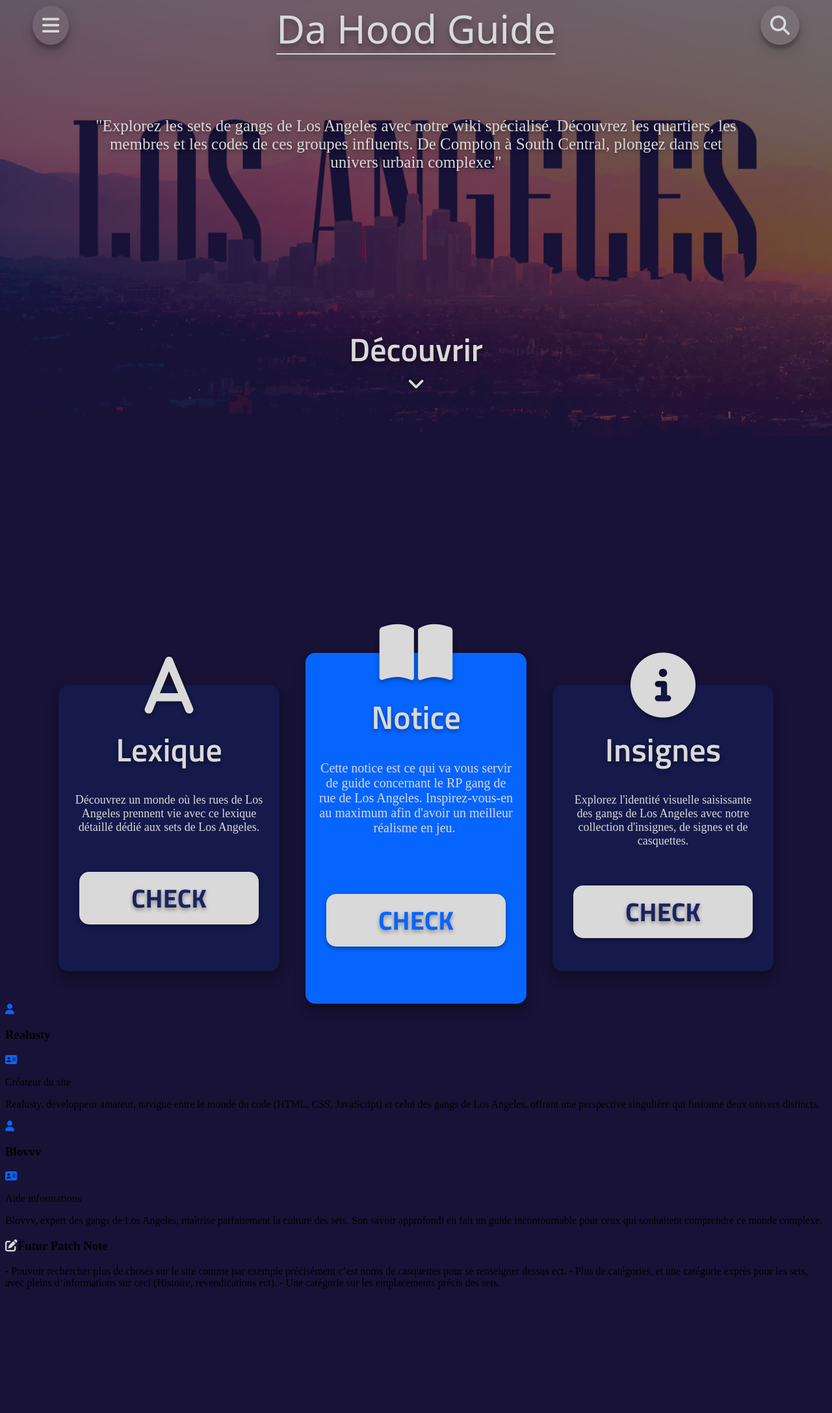
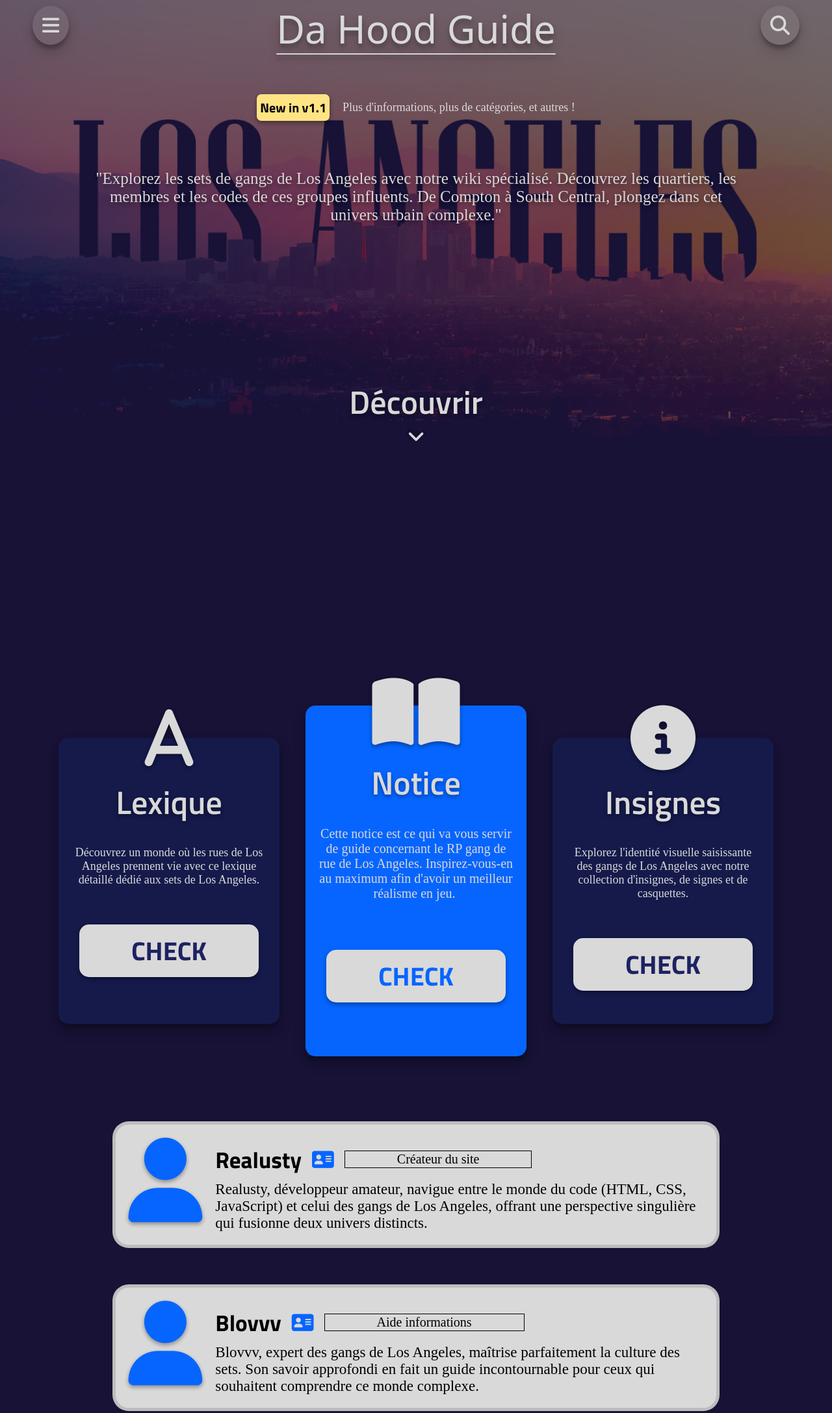
Before and after one commit to lustycru/Da-Hood-Guide, a plain HTML site: page index.html in a window 1280 px wide. Shown: the part 45-2220 px from the top of the page at 65% size. Before the commit the page ends 2045 px from the top, so only its background shows below. Drawn offline with Linux system fonts and the light colour scheme; a web font is replaced by a local one.

Commit message:
Home presque fini

```diff
--- a/assets/css/style.css
+++ b/assets/css/style.css
@@ -1,4 +1,8 @@
 @import url('https://fonts.googleapis.com/css2?family=Tiro+Bangla:ital@0;1&family=Titillium+Web:ital,wght@0,200;0,300;0,400;0,600;0,700;0,900;1,200;1,300;1,400;1,600;1,700&family=Trade+Winds&display=swap');
+* {
+    scroll-behavior: smooth;
+}
+
 
 body {
     font-family: "Tiro Bangla", serif;
@@ -13,7 +17,7 @@ body {
     align-items: center;
 }
 
-.fa-magnifying-glass {
+.glass {
     right: 50px;
 }
 
@@ -21,7 +25,7 @@ body {
     left: 50px;
 }
 
-.fa-bars, .fa-magnifying-glass {
+.fa-bars, .glass {
     position: fixed;
     padding: 15px;
     margin-bottom: 10px;
@@ -108,6 +112,7 @@ body {
     display: flex;
     align-items: center;
     justify-content: center;
+    padding-bottom: 100px;
 }
 
 .part p {
@@ -132,7 +137,6 @@ body {
     font-weight: 700;
     font-size: 40px;
     background-color: #D9D9D9;
-    text-shadow: rgba(0, 0, 0, 0.16) 0px 3px 6px, rgba(0, 0, 0, 0.23) 0px 3px 6px;
     box-shadow: rgba(0, 0, 0, 0.16) 0px 3px 6px, rgba(0, 0, 0, 0.23) 0px 3px 6px;;
     padding: 10px 80px;
     border-radius: 15px;
@@ -151,7 +155,7 @@ body {
 }
 
 .notice-txt {
-    padding-bottom: 80px;
+    padding-bottom: 65px;
 }
 
 .lexique-txt, .insigne-txt {
@@ -166,6 +170,10 @@ body {
     padding-bottom: 50px;
 }
 
+.book {
+    font-size: 120px;
+}
+
 .my-side-nav {
     height: 100%;
     width: 350px;
@@ -177,6 +185,7 @@ body {
     padding-top: 100px;
     transition: left 0.5s ease;
 }
+
 .my-side-nav a {
     color:#D9D9D9;
     text-decoration: none;
@@ -188,14 +197,17 @@ body {
     text-shadow: rgba(0, 0, 0, 0.16) 0px 3px 6px, rgba(0, 0, 0, 0.23) 0px 3px 6px;
     padding-bottom: 30px;
 }
+
 .my-side-nav a:hover {
     color: #0665FF;
 }
+
 .my-side-nav ul {
     list-style: none;
     margin: 0;
     padding: 0;
 }
+
 .close {
     position: absolute;
     top: 0;
@@ -206,9 +218,98 @@ body {
     cursor: pointer;
     padding-top: 20px;
 }
+
 .my-side-nav.active {
     left: 0;
 }
+
 .my-side-nav i {
     padding-right: 20px;
 }
+
+.glass-nav {
+    padding-top: 100px;
+}
+
+.contact-card {
+    background-color: #D9D9D9;
+    padding: 20px;
+    border: 5px solid #00000021;
+    border-radius: 25px;
+    margin-bottom: 56px;
+    width: 70%;
+    margin-left: auto;
+    margin-right: auto;
+}
+
+.name-contact {
+    font-family: "Titillium Web", sans-serif;
+    font-size: 35px;
+    margin: 0;
+}
+
+.a-cote {
+    display: flex;
+    align-items: center;
+
+    h3, i {
+        margin-right: 16px;
+    }
+}
+
+.job {
+    padding: 1px 80px;
+    border: 1px solid #000000;
+    font-size: 20px;
+}
+
+.fa-user {
+    float: left;
+    font-size: 130px;
+    padding-right: 20px;
+    text-shadow: rgba(0, 0, 0, 0.16) 0px 3px 6px, rgba(0, 0, 0, 0.23) 0px 3px 6px;
+}
+
+.fa-address-card {
+    font-size: 30px;
+}
+
+.txt-contact {
+    font-size: 23px;
+    margin: 0;
+}
+
+.maj {
+    width: 700px;
+    text-shadow: rgba(0, 0, 0, 0.16) 0px 3px 6px, rgba(0, 0, 0, 0.23) 0px 3px 6px;;
+}
+
+.title-maj {
+    font-family: "Titillium Web", sans-serif;
+    font-size: 30px;
+    font-weight: 600;
+}
+
+.idees-maj {
+    display: flex;
+    align-items: center;
+    justify-content: center     ;
+}
+
+.new-maj {
+    font-family: "Titillium Web", sans-serif;
+    background-color: #FFE484;
+    box-shadow: rgba(0, 0, 0, 0.16) 0px 3px 6px, rgba(0, 0, 0, 0.23) 0px 3px 6px;
+    display: inline;
+    color: #000000;
+    font-weight: 700;
+    padding: 5px;
+    border-radius: 7px;
+    font-size: 20px;
+}
+
+.txt-maj {
+    color: #D9D9D9;
+    font-size: 18px;
+    padding-left: 20px;
+}
--- a/assets/js/script.js
+++ b/assets/js/script.js
@@ -1,6 +1,7 @@
 const sideNav = document.querySelector('.my-side-nav');
 const openBtn = document.querySelector('.fa-bars');
 const closeBtn = document.querySelector('.close');
+
 openBtn.addEventListener('click', function(e){
     sideNav.classList.add('active')
 })
--- a/index.html
+++ b/index.html
@@ -11,11 +11,23 @@
 
 <body>
     <header>
+        <!-- <video autoplay muted loop>
+            <source src="">
+        </video> -->
         <div class="header">
             <i class="fa-solid fa-bars" style="color: #d9d9d9;"></i>
             <h1 class="da-hood-title">Da Hood Guide</h1>
-            <i class="fa-solid fa-magnifying-glass" style="color: #d9d9d9;"></i>
+            <i class="fa-solid fa-magnifying-glass glass" style="color: #d9d9d9;"></i>
         </div>
+
+        <div class="idees-maj">
+            <p class="new-maj">New in v1.1</p>
+            <p class="txt-maj">
+                Plus d'informations,
+                plus de catégories, et autres !
+            </p>
+        </div>
+
         <div class="my-side-nav">
             <i class="fa-solid fa-xmark close" style="color: #D9D9D9;"></i>
             <ul>
@@ -26,6 +38,7 @@
                 <li><a href="#"><i class="fa-solid fa-spray-can spray-nav" style="color: #0665FF;"></i> Graffitis </a></li>
                 <li><a href="#"><i class="fa-regular fa-copyright copyright-nav" style="color: #0665FF;"></i> Credits </a></li>
                 <li><a href="#"><i class="fa-solid fa-dice-five dice-nav" style="color: #0665FF;"></i>Page Aléatoire</a></li>
+                <li><a href="#"> <i class="fa-solid fa-magnifying-glass glass-nav" style="color: #0665FF;"></i>Recherche</a></li>
             </ul>
         </div>
         <div class="desc-container">
@@ -76,39 +89,28 @@
             </div>
         </div>
 
-        <div class="contact-realusty">
+        <div class="contact-card">
             <i class="fa-solid fa-user" style="color: #0665ff;"></i>
             <div class="a-cote">
-                <h3 class="realusty">Realusty</h3>
+                <h3 class="name-contact">Realusty</h3>
                 <i class="fa-solid fa-address-card" style="color: #0665ff;"></i>
-                <p class="createur">Créateur du site</p>
+                <p class="job">Créateur du site</p>
             </div>
-            <p class="txt-realusty">Realusty, développeur amateur, navigue entre le monde du code (HTML, CSS,
+            <p class="txt-contact">Realusty, développeur amateur, navigue entre le monde du code (HTML, CSS,
                 JavaScript) et celui des gangs de Los Angeles, offrant une perspective singulière qui fusionne deux
                 univers distincts.</p>
         </div>
 
-        <div class="contact-blovvv">
+        <div class="contact-card">
             <i class="fa-solid fa-user" style="color: #0665ff;"></i>
             <div class="a-cote">
-                <h3 class="blovvv">Blovvv</h3>
+                <h3 class="name-contact">Blovvv</h3>
                 <i class="fa-solid fa-address-card" style="color: #0665ff;"></i>
-                <p class="aide">Aide informations</p>
+                <p class="job">Aide informations</p>
             </div>
-            <p class="txt-realusty">Blovvv, expert des gangs de Los Angeles, maîtrise parfaitement la culture des sets.
+            <p class="txt-contact">Blovvv, expert des gangs de Los Angeles, maîtrise parfaitement la culture des sets.
                 Son savoir approfondi en fait un guide incontournable pour ceux qui souhaitent comprendre ce monde
                 complexe.</p>
-        </div>
-
-        <div class="idees-maj">
-            <h3 class="title-maj"><i class="fa-solid fa-pen-to-square" style="color: #d9d9d9;"></i>Futur Patch Note</h3>
-            <p class="txt-maj">
-                - Pouvoir rechercher plus de choses sur le site comme par exemple précisément c’est noms de casquettes
-                pour se renseigner dessus ect.
-                - Plus de catégories, et une catégorie exprès pour les sets, avec pleins d’informations sur ceci
-                (Histoire, revendications ect).
-                - Une catégorie sur les emplacements précis des sets.
-            </p>
         </div>
     </main>
 
```
Also changed, not shown: assets/image/maj-illustration-2.png (added), assets/image/maj-illustration.png (added).
